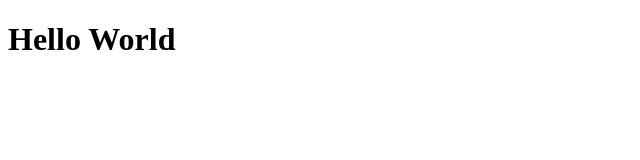
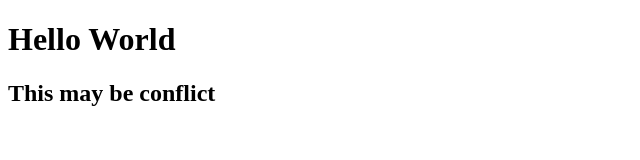
Before and after one commit to BoolinBood/demo-repo, a plain HTML site: page index.html in a window 1280 px wide. Shown: the whole page, without its empty margins (0-640 px from the left). Drawn offline with Linux system fonts and the light colour scheme.

Commit message:
Update index.html

```diff
--- a/index.html
+++ b/index.html
@@ -7,5 +7,6 @@
 </head>
 <body>
   <h1>Hello World</h1>
+  <h2>This may be conflict</h2>
 </body>
 </html>
```
